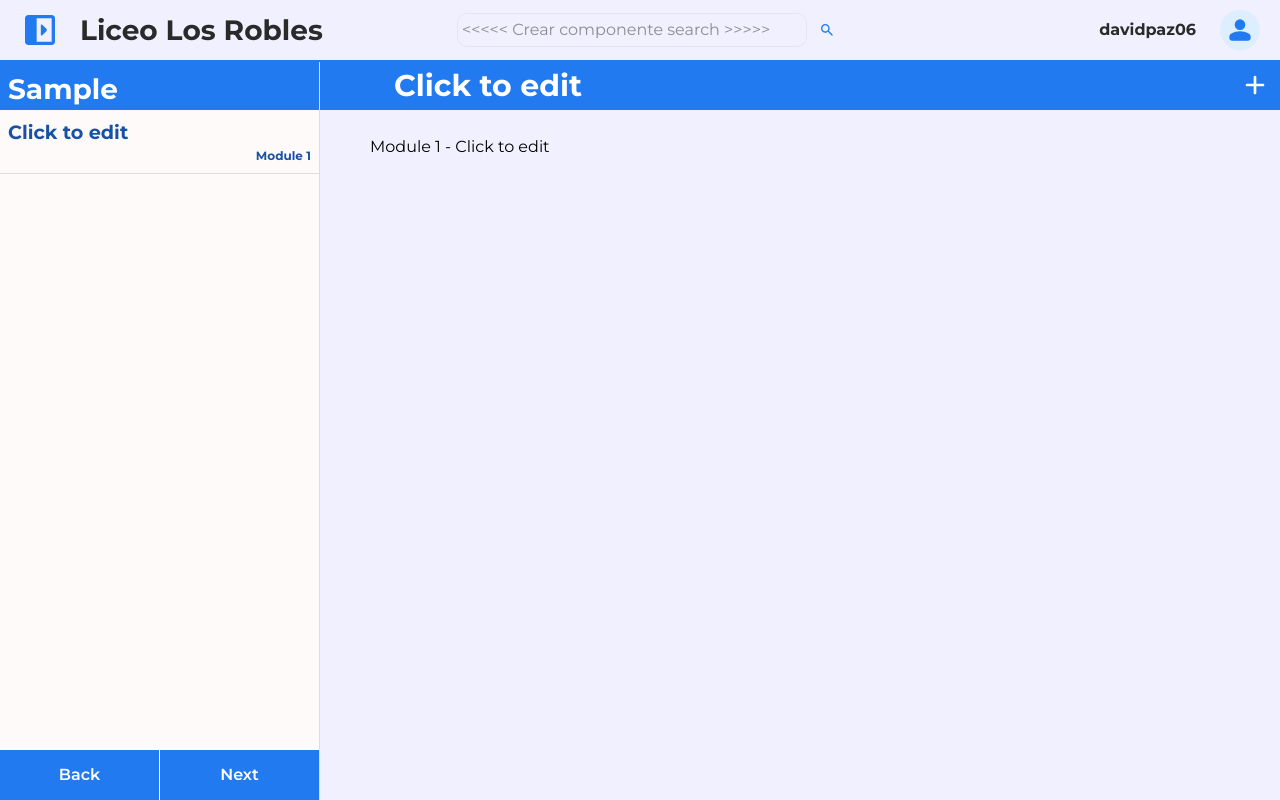
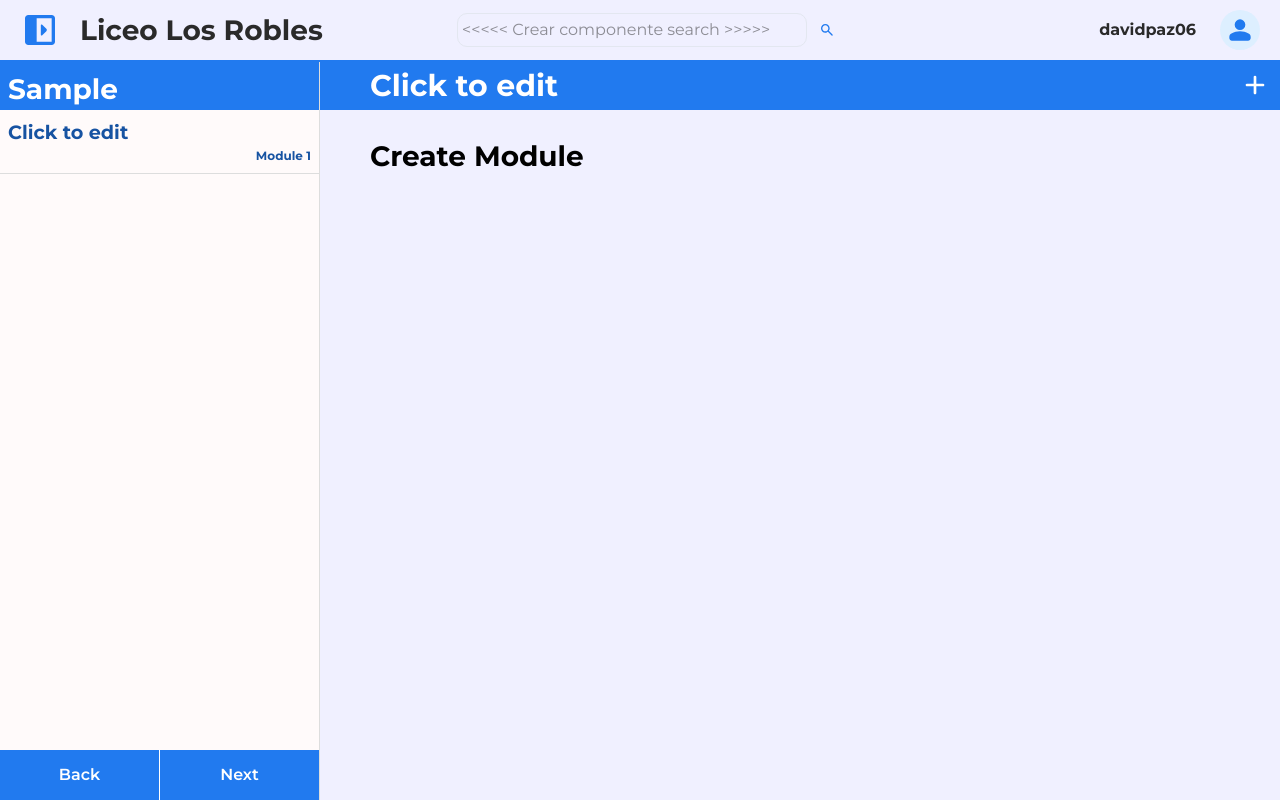
Before and after one commit to davidpaz06/campus-academy, a React (Vite) app: page /create-course in a window 1280 px wide. Both pictures are taken after typing "Sample", "Sample", "Sample", "Sample", "Sample" into the empty fields and a click on the button "Next". Built offline with nearby package versions, Linux system fonts and the light colour scheme.

Commit message:
feat(CreateCourse): integrate CreateModule component for modular course creation

```diff
--- a/app/pages/private/academy/CreateCourse.css
+++ b/app/pages/private/academy/CreateCourse.css
@@ -326,10 +326,10 @@
       display: grid;
       grid-template-columns: 50px 1fr 50px;
       color: white;
+
       .create-course-active-module {
         display: flex;
         align-items: center;
-        padding: 0 var(--spacing-lg);
         font-weight: bold;
         font-size: 1.5rem;
         background-color: var(--academy-primary);
--- a/app/pages/private/academy/CreateCourse.tsx
+++ b/app/pages/private/academy/CreateCourse.tsx
@@ -11,6 +11,7 @@ import type {
 import "./CreateCourse.css";
 //Pages
 import CreateCourseInfo from "./CreateCourseInfo";
+import CreateModule from "./CreateModule";
 
 const InitialStep = 1;
 
@@ -288,20 +289,7 @@ export default function CreateCourse() {
               </div>
             </section>
             <section className="create-course-content">
-              {course.modules.map((module, idx) => {
-                return (
-                  <div
-                    key={idx}
-                    className={`module-box ${getModuleClass(
-                      idx,
-                      activeModule
-                    )}`}
-                    onClick={() => handleActiveModule(idx)}
-                  >
-                    Module {idx + 1} - {module.title}
-                  </div>
-                );
-              })}
+              <CreateModule />
             </section>
           </form>
         </div>
--- /dev/null
+++ b/app/pages/private/academy/CreateModule.tsx
@@ -0,0 +1,9 @@
+// import "./CreateModule.css";
+
+export default function CreateModule() {
+  return (
+    <>
+      <h2>Create Module</h2>
+    </>
+  );
+}
```
